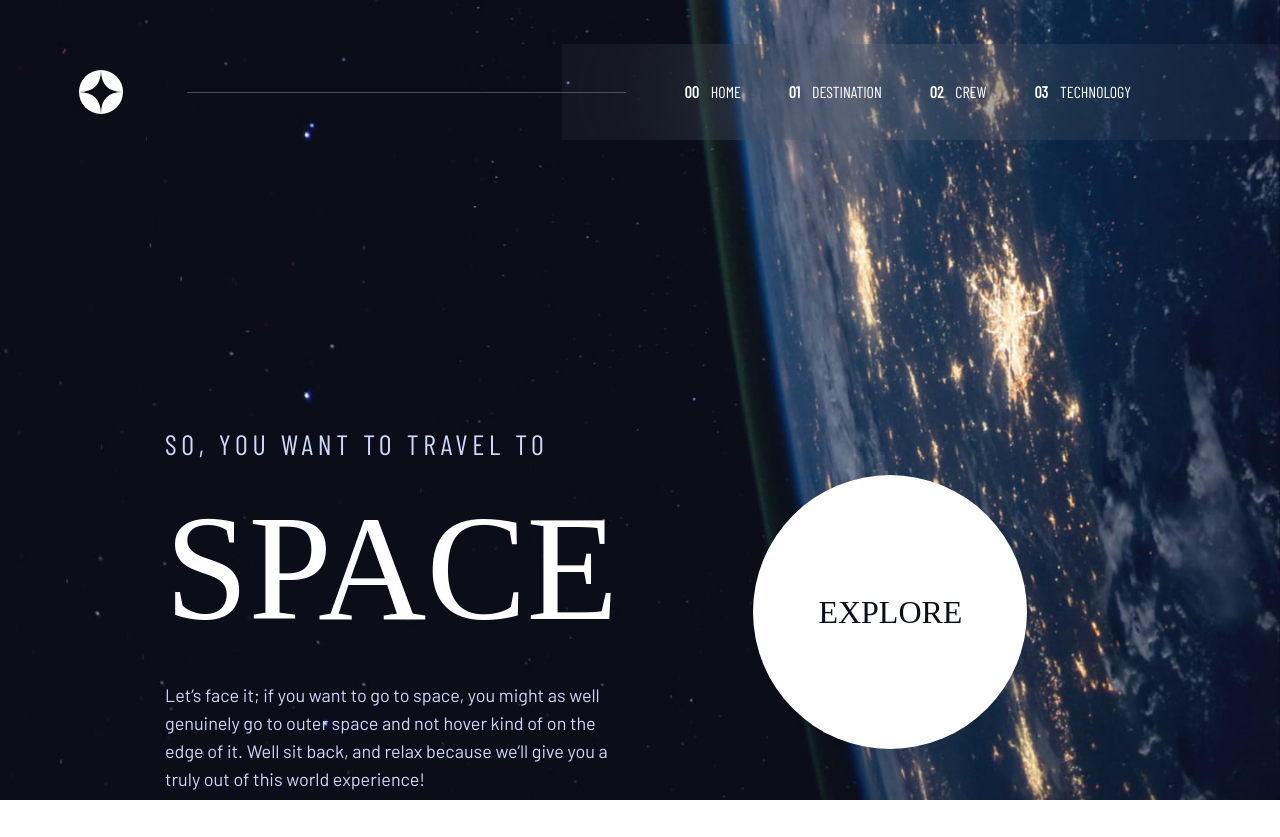
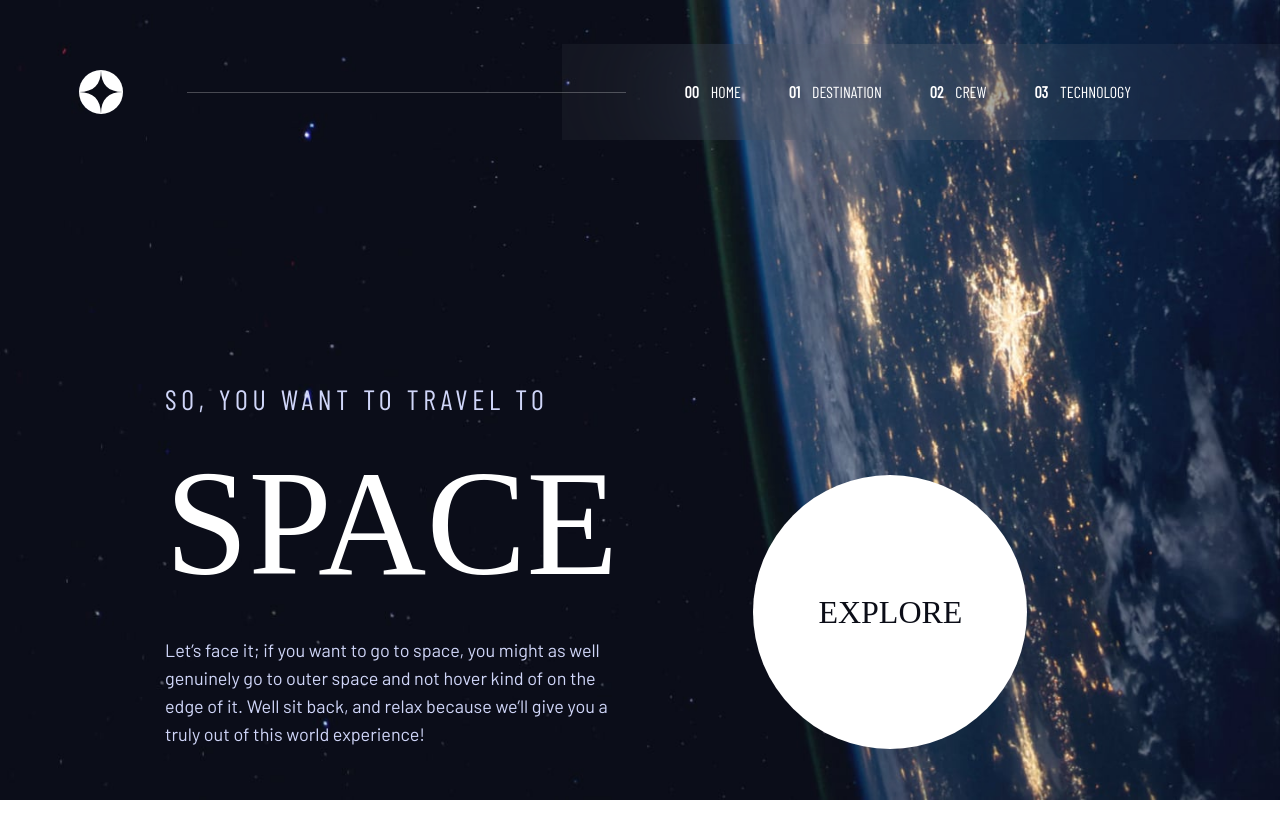
Before and after one commit to u18335412/space_tourism, a Next.js app: page / in a window 1280 px wide. Built offline with nearby package versions, Linux system fonts and the light colour scheme; a web font is replaced by a local one.

Commit message:
hero text alignment

```diff
--- a/pages/index.js
+++ b/pages/index.js
@@ -7,10 +7,10 @@ export default function Home() {
       <div className=" absolute top-0 w-screen h-screen bg-darkBlue">
         <img
           src={"/assets/home/background-home-desktop.jpg"}
-          className=" w-full h-screen fixed"
+          className=" w-full h-full fixed"
         ></img>
       </div>
-      <div className="  items-center text-center xl:text-left flex-col xl:flex-row flex  absolute  text-white justify-between w-screen xl:px-[10.313rem] top-[7rem] md:top-[12.625rem] xl:top-[24.188rem]">
+      <div className=" text-center xl:text-left flex-col xl:flex-row flex  absolute  text-white justify-between w-screen xl:px-[10.313rem] top-[7rem] md:top-[12.625rem] xl:top-[24.188rem]">
         <div className=" ">
           <h5 className=" md:text-[1.25rem] font-normal uppercase text-base text-lightBlue font-barlowCondensed xl:text-[1.75rem] tracking-[0.295rem]">
             So, you want to travel to
```
